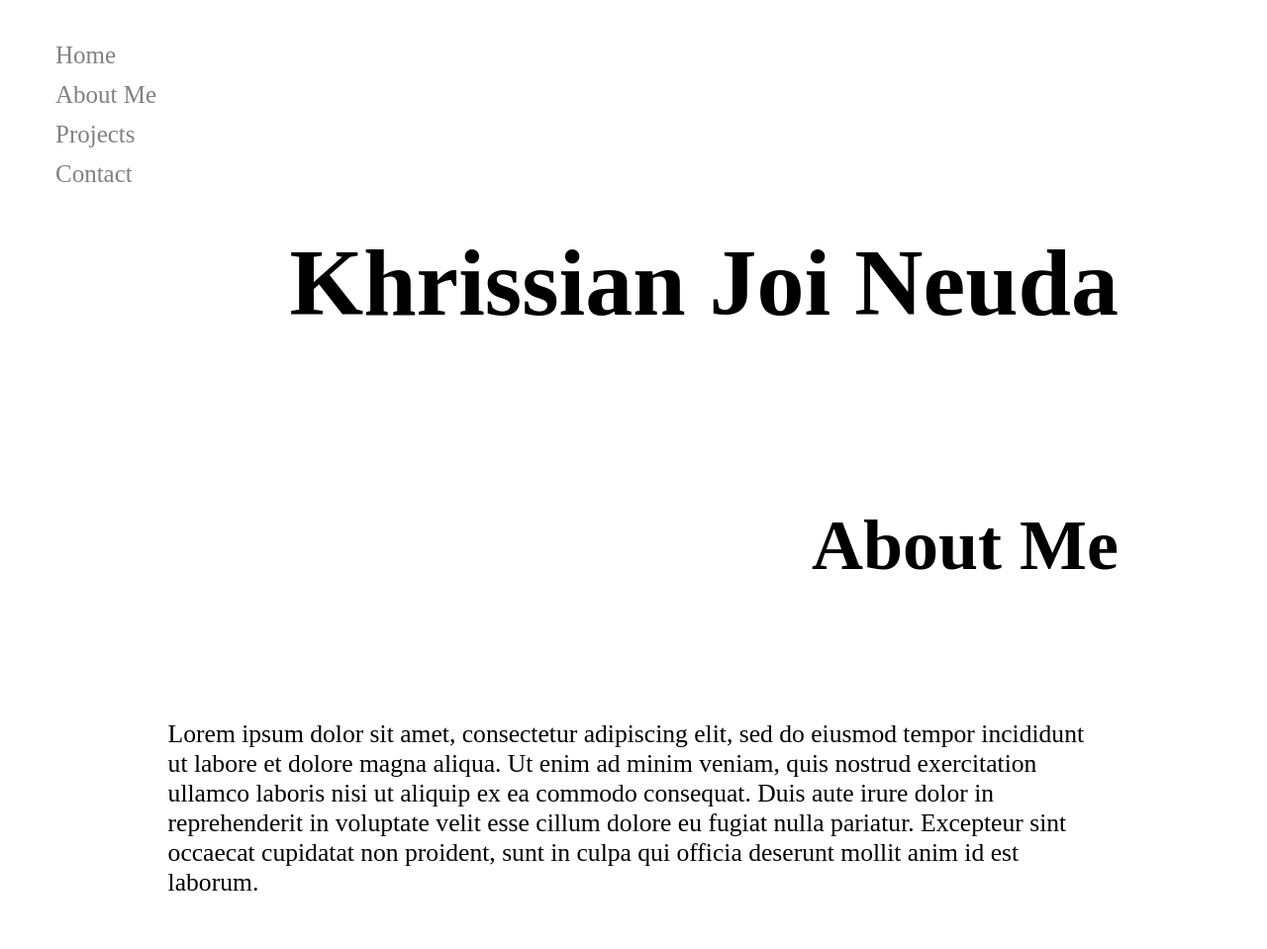
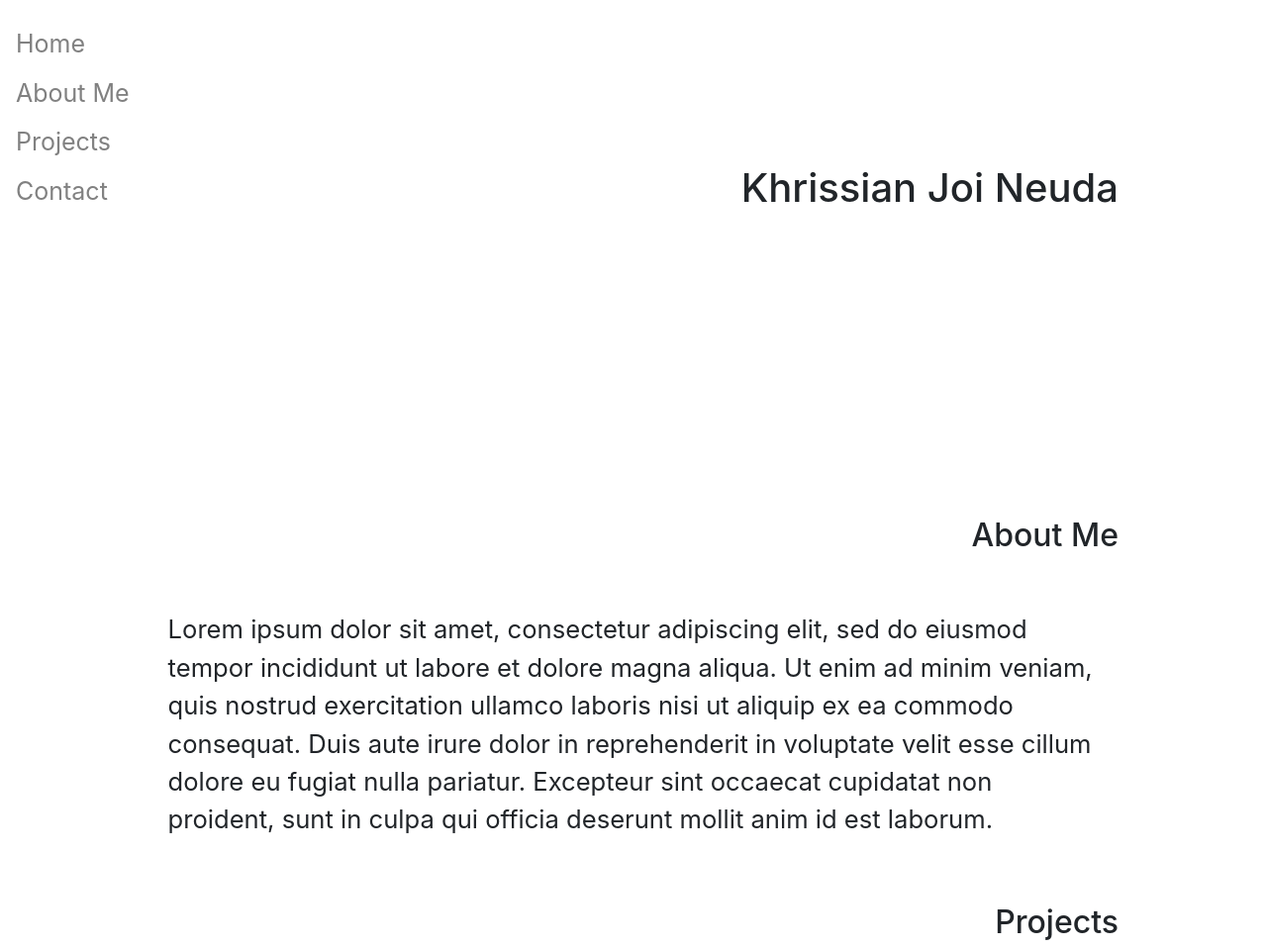
Before and after one commit to khrissianjoi/khrissianjoi.github.io, a plain HTML site: page index.html in a window 1280 px wide. Shown: the top 959 px of the page at 99% size. Drawn offline with nearby package versions, Linux system fonts and the light colour scheme.

Commit message:
nav bar fix - bootstrap

```diff
--- a/index.html
+++ b/index.html
@@ -1,20 +1,24 @@
 <!DOCTYPE html>
 <html>
-    <link rel="stylesheet" href="style/layout.css">
 	<head>
+            <link rel="stylesheet" href="style/layout.css">
+    <link rel="stylesheet" href="https://stackpath.bootstrapcdn.com/bootstrap/4.3.1/css/bootstrap.min.css" integrity="sha384-ggOyR0iXCbMQv3Xipma34MD+dH/1fQ784/j6cY/iJTQUOhcWr7x9JvoRxT2MZw1T" crossorigin="anonymous">
 		<title>Khrissian Joi Neuda</title>
 	</head>
 	<body>
-        <ul class="navbar">
-            <a href="#Home">Home</a>
-            <a href="#About Me">About Me</a>
-            <a href="#Projects">Projects</a>
-            <a href="#Contact">Contact</a>
-        </ul>
+        <div class="navbar navbar-inverse navbar-fixed-left">
+            <ul class="nav navbar-nav">
+                <li><a href="#Home">Home</a></li>
+                <li><a href="#About Me">About Me</a></li>
+                <li><a href="#Projects">Projects</a></li>
+                <li><a href="#Contact">Contact</a></li>
+            </ul>
+        </div>
+
             <section id="Home">
                 <div class="home-block">
-                    <div class="col-xs-12 col-sm-12">
-                    <h1>Khrissian Joi Neuda</h1>
+                    <div>
+                    <h1 class="text-right">Khrissian Joi Neuda</h1>
                     </div>
                 </div>
             </section>
--- a/style/layout.css
+++ b/style/layout.css
@@ -21,7 +21,7 @@ html, body{
 }
 
 
-.navbar {
+.navbar-nav {
     height: 100%;
     width: 160px;
     position: fixed;
@@ -51,7 +51,7 @@ html, body{
 }
 
 h1 {
-  float: right;
+  /* float: right; */
   /* padding-right: 0%; */
   font-size: 600%;
 }
```
